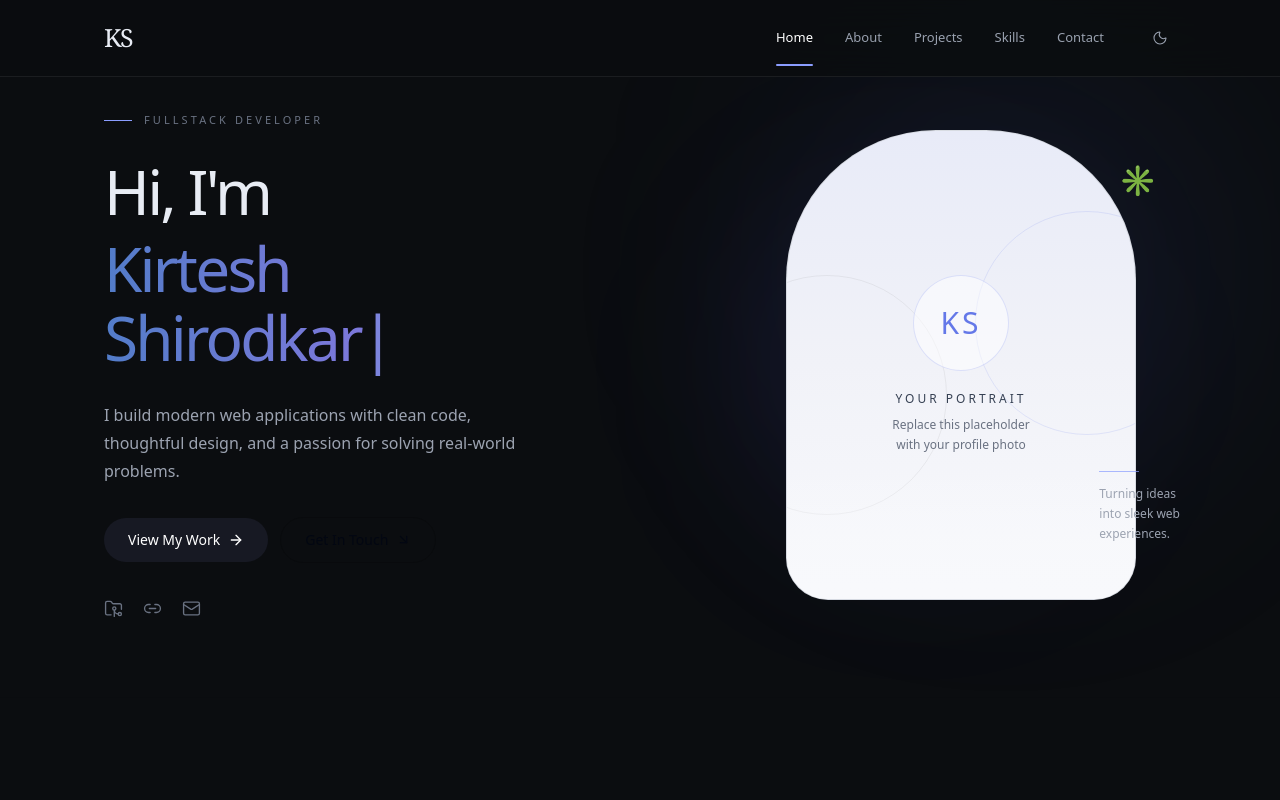
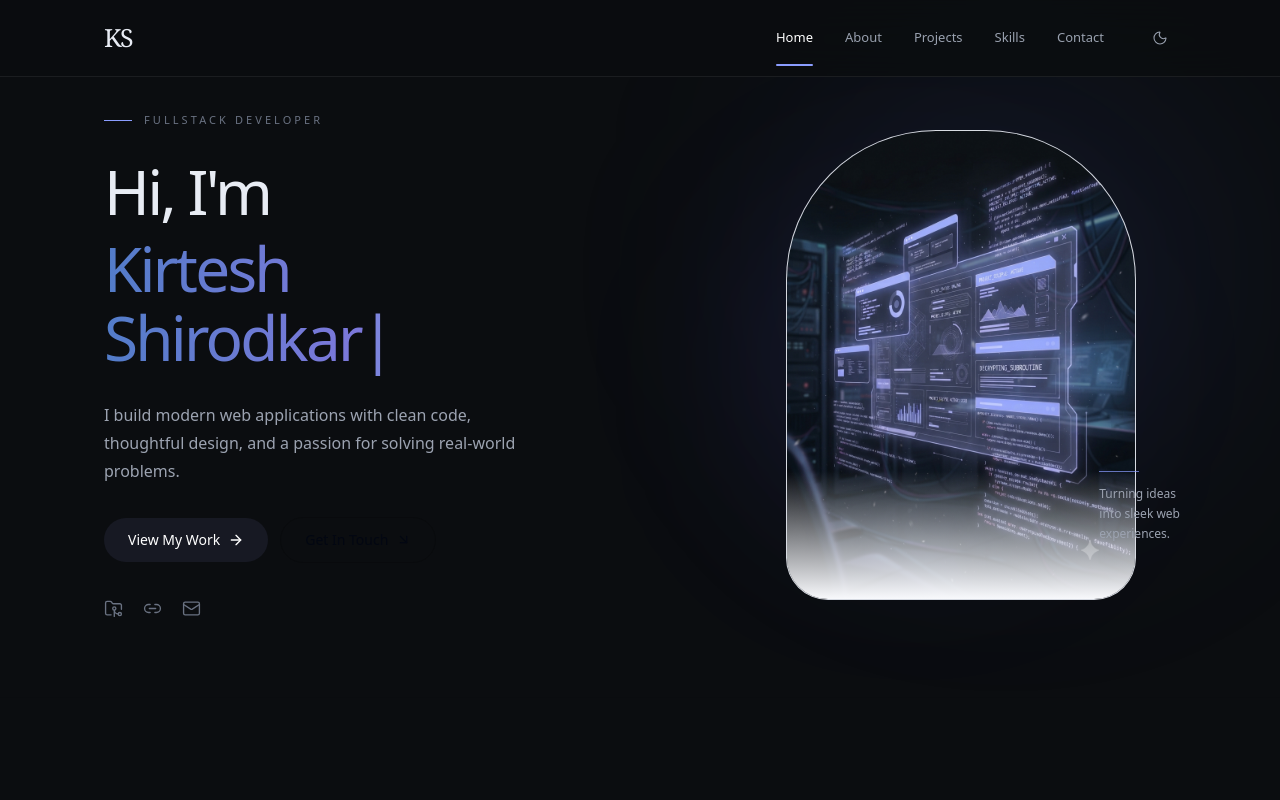
Before and after one commit to kirteshshirodkar/personal_portfolio, a Next.js app: page / in a window 1280 px wide. Shown: the top 800 px of the page. Built offline with nearby package versions, Linux system fonts and the light colour scheme.

Commit message:
hero image

```diff
--- a/src/components/sections/Hero.tsx
+++ b/src/components/sections/Hero.tsx
@@ -1,11 +1,14 @@
 import Link from "next/link";
+import Image from "next/image";
 import {
   ArrowDownRight,
   ArrowRight,
   FolderGit2,
   Link2,
   Mail,
+
 } from "lucide-react";
+import hero from "../../../public/images/hero.png";
 
 const socialLinks = [
   {
@@ -156,27 +159,12 @@ export default function Hero() {
             />
 
             {/* Portrait placeholder */}
-            <div className="absolute inset-0 flex flex-col items-center justify-center px-8 text-center">
-              <div
-                className="mb-5 flex h-24 w-24 items-center justify-center
-                  rounded-full border border-[#6478e8]/20 bg-white/50
-                  text-3xl font-light tracking-widest text-[#6478e8]
-                  dark:border-white/15 dark:bg-white/[0.04]
-                  dark:text-[#b7c4ff]"
-              >
-                KS
-              </div>
+            <Image
+              src={hero}
+              fill
 
-              <p className="text-xs uppercase tracking-[0.25em] text-gray-700 dark:text-gray-300">
-                Your Portrait
-              </p>
-
-              <p className="mt-2 text-xs leading-5 text-gray-500 dark:text-gray-500">
-                Replace this placeholder
-                <br />
-                with your profile photo
-              </p>
-            </div>
+              alt="Picture of the author"
+            />
 
             {/* Theme-aware bottom fade */}
             <div
@@ -202,7 +190,7 @@ export default function Hero() {
             aria-hidden="true"
             className="absolute right-5 top-8 text-3xl font-extralight text-[#7d85df] dark:text-[#c4ceff]"
           >
-            ✳
+
           </span>
         </div>
       </div>
```
Also changed, not shown: public/images/hero.png (added).
